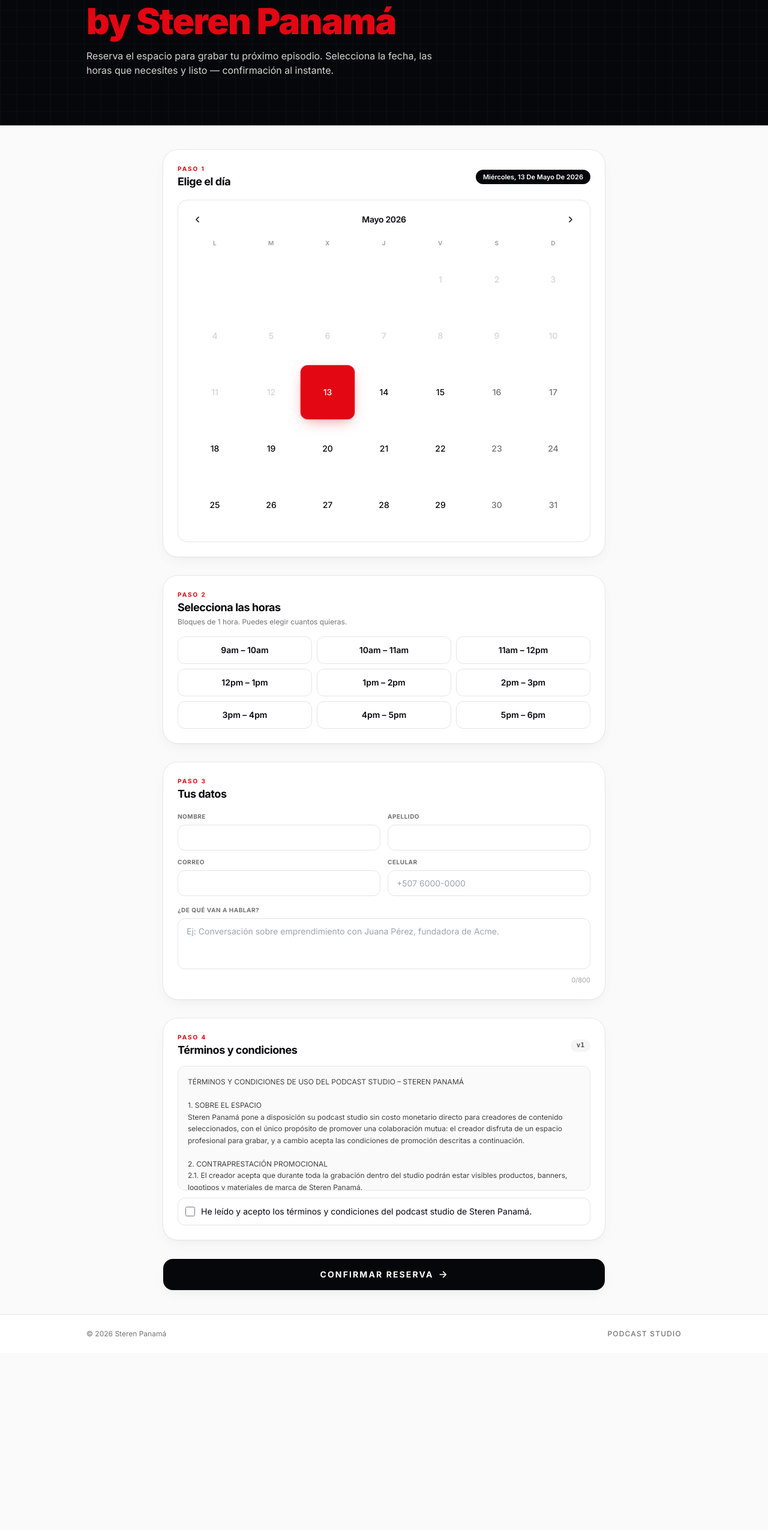
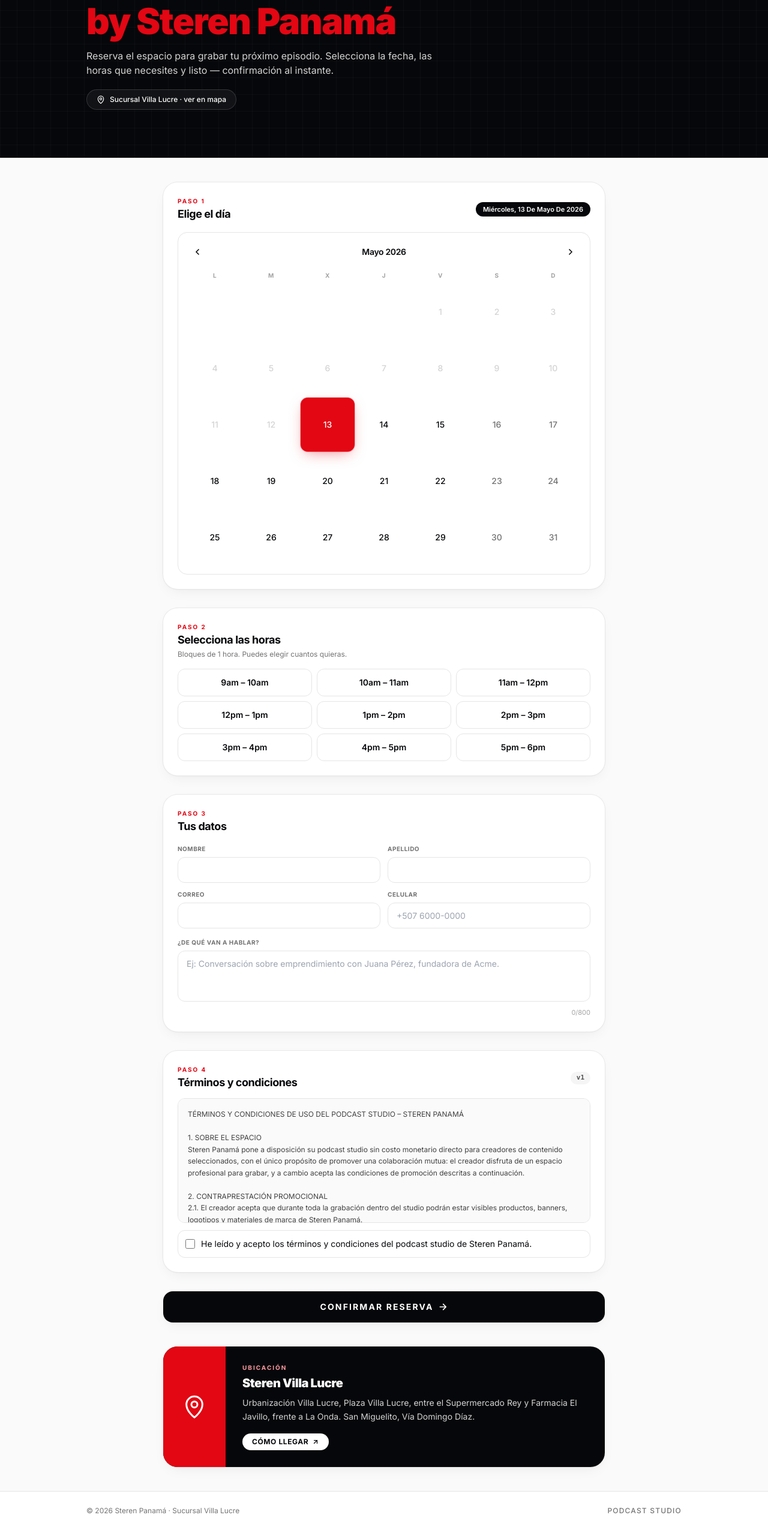
Before and after one commit to wr964dpncv-cyber/steren-panama-podcast, a Next.js app: page / in a window 1280 px wide. Shown: the part 240-2791 px from the top of the page at 60% size. Before the commit the page ends 2496 px from the top, so only its background shows below. Built offline with nearby package versions, Linux system fonts and the light colour scheme; no server answers; the database is empty.

Commit message:
Add Steren favicon and Villa Lucre branch info

```diff
--- a/app/page.tsx
+++ b/app/page.tsx
@@ -172,6 +172,18 @@
             Reserva el espacio para grabar tu próximo episodio. Selecciona la fecha,
             las horas que necesites y listo — confirmación al instante.
           </p>
+          <a
+            href="https://maps.app.goo.gl/ipWEW9FY3e3TRyKW6"
+            target="_blank"
+            rel="noopener noreferrer"
+            className="mt-5 inline-flex items-center gap-2 rounded-full border border-white/15 bg-white/5 px-4 py-2 text-xs font-medium text-white backdrop-blur transition hover:bg-white/10"
+          >
+            <svg width="14" height="14" viewBox="0 0 24 24" fill="none" stroke="currentColor" strokeWidth="2" strokeLinecap="round" strokeLinejoin="round">
+              <path d="M20 10c0 7-8 13-8 13s-8-6-8-13a8 8 0 0 1 16 0Z" />
+              <circle cx="12" cy="10" r="3" />
+            </svg>
+            Sucursal Villa Lucre · ver en mapa
+          </a>
         </div>
       </section>
 
@@ -364,11 +376,42 @@
             </span>
           </button>
         </form>
+
+        <section className="mt-10 overflow-hidden rounded-3xl bg-ink-950 text-white shadow-soft">
+          <div className="grid gap-0 sm:grid-cols-[auto_1fr]">
+            <div className="flex items-center justify-center bg-brand p-6 sm:p-8">
+              <svg width="40" height="40" viewBox="0 0 24 24" fill="none" stroke="currentColor" strokeWidth="1.8" strokeLinecap="round" strokeLinejoin="round">
+                <path d="M20 10c0 7-8 13-8 13s-8-6-8-13a8 8 0 0 1 16 0Z" />
+                <circle cx="12" cy="10" r="3" />
+              </svg>
+            </div>
+            <div className="p-6 sm:p-7">
+              <p className="text-[10px] font-bold uppercase tracking-[0.2em] text-brand-300">Ubicación</p>
+              <h3 className="mt-1 text-xl font-black tracking-tight">Steren Villa Lucre</h3>
+              <p className="mt-2 text-sm leading-relaxed text-neutral-300">
+                Urbanización Villa Lucre, Plaza Villa Lucre, entre el Supermercado Rey y Farmacia El Javillo,
+                frente a La Onda. San Miguelito, Vía Domingo Díaz.
+              </p>
+              <a
+                href="https://maps.app.goo.gl/ipWEW9FY3e3TRyKW6"
+                target="_blank"
+                rel="noopener noreferrer"
+                className="mt-4 inline-flex items-center gap-1.5 rounded-full bg-white px-4 py-1.5 text-xs font-bold uppercase tracking-wider text-ink-950 transition hover:bg-brand hover:text-white"
+              >
+                Cómo llegar
+                <svg width="12" height="12" viewBox="0 0 24 24" fill="none" stroke="currentColor" strokeWidth="2.5" strokeLinecap="round" strokeLinejoin="round">
+                  <path d="M7 17 17 7" />
+                  <path d="M7 7h10v10" />
+                </svg>
+              </a>
+            </div>
+          </div>
+        </section>
       </main>
 
       <footer className="border-t border-neutral-200 bg-white">
         <div className="mx-auto flex max-w-5xl flex-wrap items-center justify-between gap-3 px-4 py-6 text-xs text-neutral-500">
-          <span>© {new Date().getFullYear()} Steren Panamá</span>
+          <span>© {new Date().getFullYear()} Steren Panamá · Sucursal Villa Lucre</span>
           <span className="font-medium uppercase tracking-widest">Podcast Studio</span>
         </div>
       </footer>
```
Also changed, not shown: app/icon.png (added).
